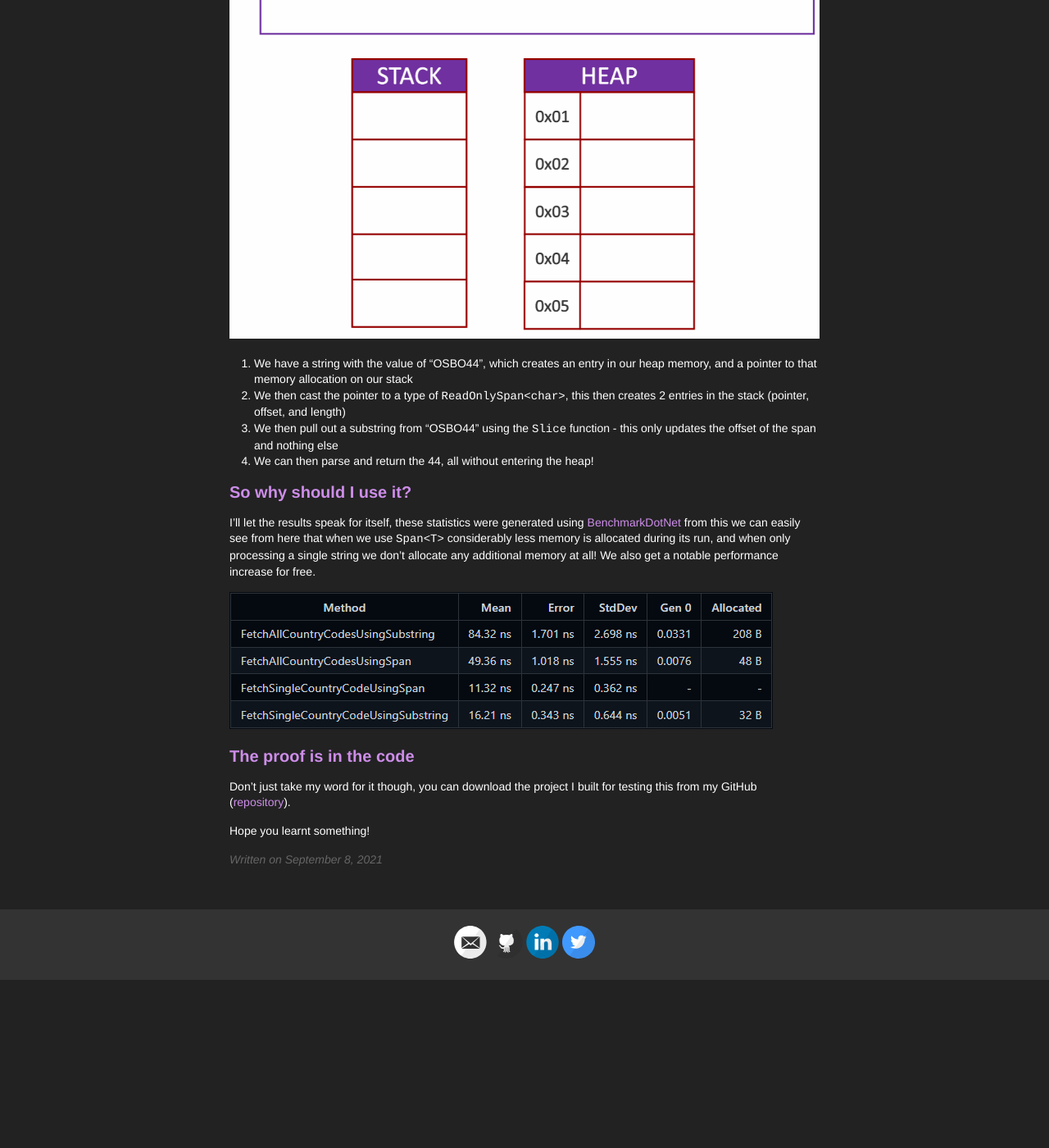
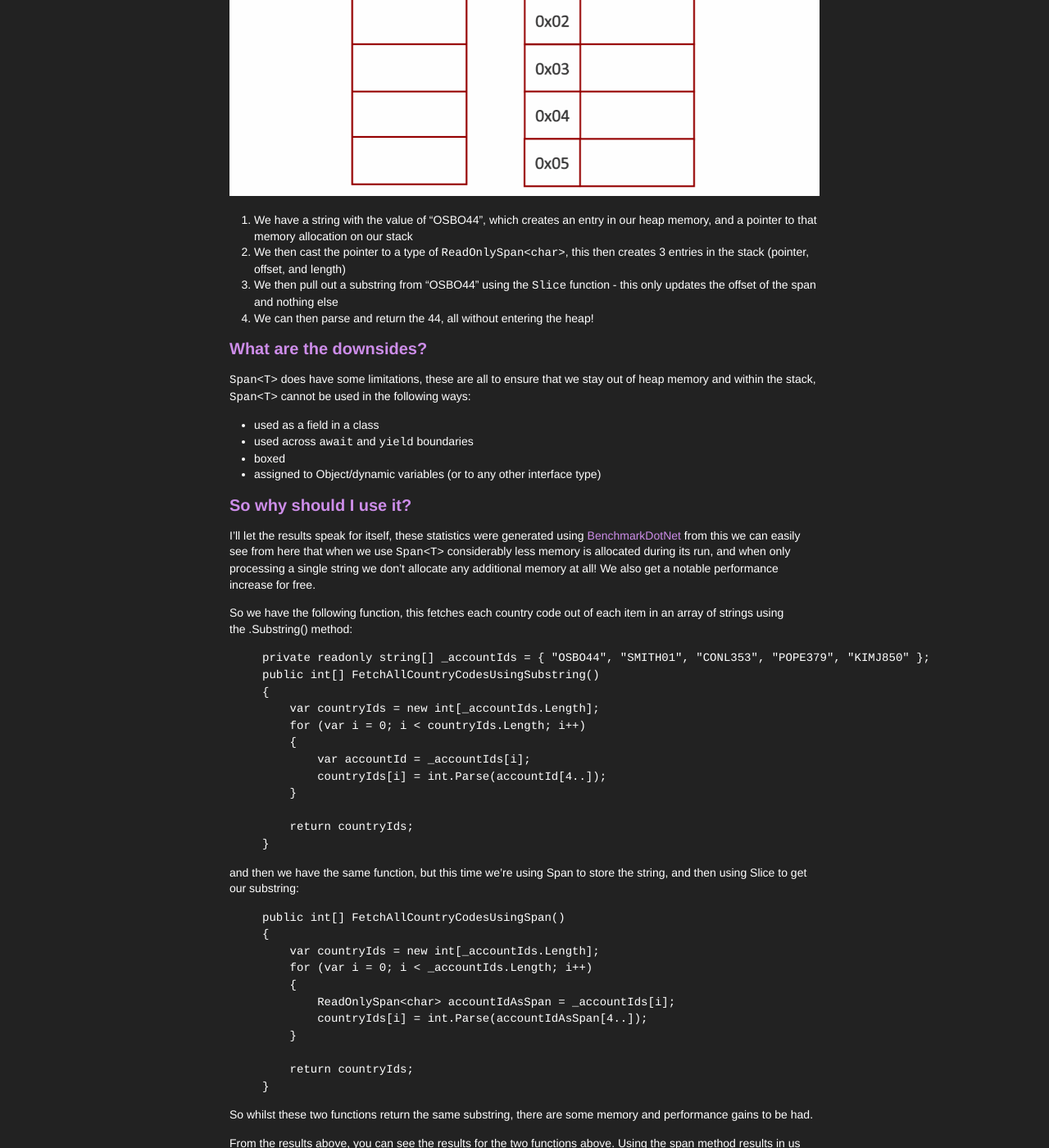
Before and after one commit to MrDKOz/mrdkoz.github.io, a Jekyll site: the page built from posts/writeups/_posts/2021-09-08-Span-T.md, in a window 1280 px wide and 1400 px high, scrolled down 750 px. Shown: the whole window at 82% size. Built offline with Jekyll 4.4.1, drawn with Linux system fonts in a browser that asks for light colours; before the commit the page ends 1946 px from its top, so only the background shows below that; some of the changed text lies outside the part shown.

Commit message:
Span: Updated article.

````diff
--- a/posts/writeups/_posts/2021-09-08-Span-T.md
+++ b/posts/writeups/_posts/2021-09-08-Span-T.md
@@ -6,17 +6,9 @@ excerpt_separator: <!--more-->
 I recently gave a [lightning talk](https://en.wikipedia.org/wiki/Lightning_talk) at [Redgate](https://github.com/red-gate) about `Span<T>` and why more people should know about it, and maybe even think about using it when appropriate. I thought it'd also make for a good write-up here.
 <!--more-->
 ### What is `Span<T>`?
-`Span<T>` allows you access to a section of contiguous memory (stack, heap, or even unmanaged), and gives you the ability to work with that section of memory on the stack. Whilst there are many different ways of utilising span, this post will focus on `ReadOnlySpan<T>`.
+`Span<T>` allows you access to a section of contiguous memory (stack, heap, or even unmanaged), and gives you the ability to work with that section of memory whilst remaining in stack memory.
 
-### What are the downsides?
-`Span<T>` does has some limitations, some of which are as follows:
-
- - Cannot be...
-	 - used as a field in a class
-	 - used across `await` and `yield` boundaries
-	 - boxed
-	 - assigned to Object/dynamic variables (or to any other interface type)
- - These are all to ensure that we stay out of heap memory, and remain on the stack
+Whilst there are many ways of utilising span (some good examples can be found [here](https://medium.com/r/?url=https%3A%2F%2Fdocs.microsoft.com%2Fen-us%2Farchive%2Fmsdn-magazine%2F2018%2Fjanuary%2Fcsharp-all-about-span-exploring-a-new-net-mainstay)), this article will focus on `ReadOnlySpan<T>`.
 
 ### What does it do?
 I think a visual aid is better than anything I could ever write out here, so here's a gif and a step-by-step
@@ -24,12 +16,53 @@ I think a visual aid is better than anything I could ever write out here, so her
 ![Span T Demo](/images/span-t-slow.gif)
 
  1. We have a string with the value of "OSBO44", which creates an entry in our heap memory, and a pointer to that memory allocation on our stack
- 2. We then cast the pointer to a type of `ReadOnlySpan<char>`, this then creates 2 entries in the stack (pointer, offset, and length)
+ 2. We then cast the pointer to a type of `ReadOnlySpan<char>`, this then creates 3 entries in the stack (pointer, offset, and length)
  3. We then pull out a substring from "OSBO44" using the `Slice` function - this only updates the offset of the span and nothing else
  4. We can then parse and return the 44, all without entering the heap!
 
+### What are the downsides?
+`Span<T>` does have some limitations, these are all to ensure that we stay out of heap memory and within the stack, `Span<T>` cannot be used in the following ways:
+
+ - used as a field in a class
+ - used across `await` and `yield` boundaries
+ - boxed
+ - assigned to Object/dynamic variables (or to any other interface type)
+
 ### So why should I use it?
 I'll let the results speak for itself, these statistics were generated using [BenchmarkDotNet](https://github.com/dotnet/BenchmarkDotNet) from this we can easily see from here that when we use `Span<T>` considerably less memory is allocated during its run, and when only processing a single string we don't allocate any additional memory at all! We also get a notable performance increase for free.
+
+So we have the following function, this fetches each country code out of each item in an array of strings using the .Substring() method:
+```
+private readonly string[] _accountIds = { "OSBO44", "SMITH01", "CONL353", "POPE379", "KIMJ850" };
+public int[] FetchAllCountryCodesUsingSubstring()
+{
+    var countryIds = new int[_accountIds.Length];
+    for (var i = 0; i < countryIds.Length; i++)
+    {
+        var accountId = _accountIds[i];
+        countryIds[i] = int.Parse(accountId[4..]);
+    }
+
+    return countryIds;
+}
+```
+and then we have the same function, but this time we're using Span to store the string, and then using Slice to get our substring:
+```
+public int[] FetchAllCountryCodesUsingSpan()
+{
+    var countryIds = new int[_accountIds.Length];
+    for (var i = 0; i < _accountIds.Length; i++)
+    {
+        ReadOnlySpan<char> accountIdAsSpan = _accountIds[i];
+        countryIds[i] = int.Parse(accountIdAsSpan[4..]);
+    }
+
+    return countryIds;
+}
+```
+So whilst these two functions return the same substring, there are some memory and performance gains to be had.
+
+From the results above, you can see the results for the two functions above. Using the span method results in us allocating a lot less memory, than its substring counterpart!
 
 ![Span T Results](/images/span-t-results.png)
 
````
